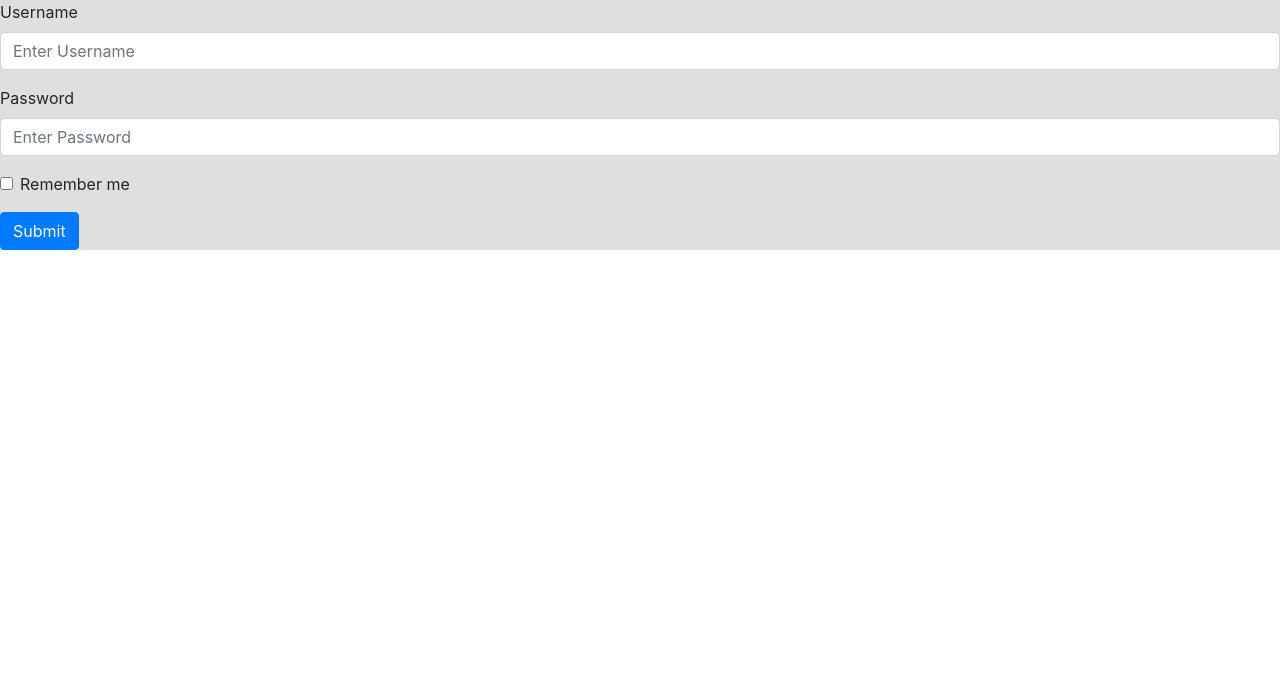
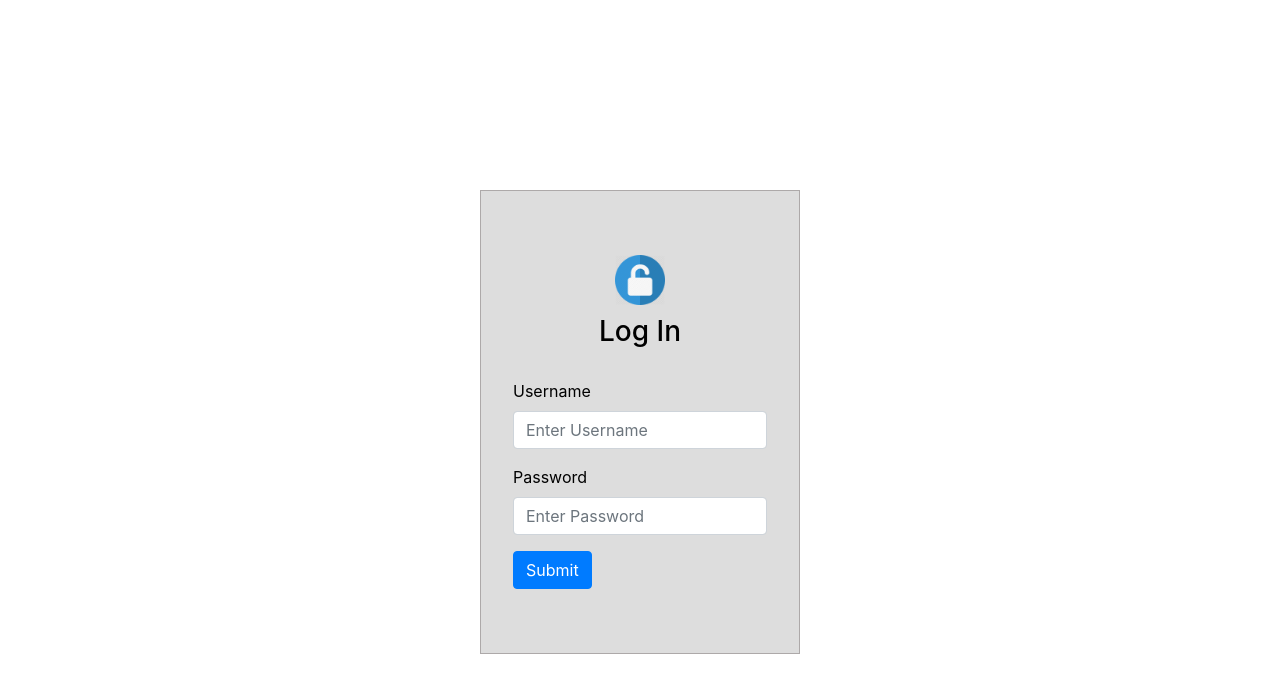
Before and after one commit to tyfonas1/AdminStoreTest, a React (Create React App) app: page /login in a window 1280 px wide. Shown: the top 692 px of the page. Built offline with nearby package versions, Linux system fonts and the light colour scheme.

Commit message:
Done editing login's page CSS

```diff
--- a/src/App.css
+++ b/src/App.css
@@ -38,3 +38,36 @@
   margin-right: auto;
   margin-left: auto;
 }
+.loginform{
+  border: 1px solid rgb(173, 169, 169);
+  padding: 20% 10%;
+  background-color: rgb(221, 221, 221);
+}
+.loginimage{
+  height:auto;
+  width:50px;
+  display: block;
+  margin: auto;
+
+}
+.loginbox{
+  margin: 0;
+  padding: 0;
+  width: 320px;
+  height: 420px;
+  color: black;
+  background-color:rgb(231, 231, 231);
+  top:50%;
+  left:50%;
+  position: absolute;
+  transform: translate(-50%,-50%);
+  box-sizing:border-box;
+}
+.loginbox h3{
+  color:black;
+  text-align: center;
+  margin-top:10px;
+}
+.loginbox Form{
+  margin-top:30px;
+}
--- a/src/components/Login.js
+++ b/src/components/Login.js
@@ -1,7 +1,8 @@
 import React, { Component } from "react";
 import { Form, Button } from "react-bootstrap";
 import Admin from "../Admin";
-
+import "../App.css";
+import LoginImage from "../images/loginImage.png"
 export default class Login extends Component {
   state = {
     username: "",
@@ -29,11 +30,15 @@ export default class Login extends Component {
   };
 
   render() {
+
     if (this.state.authentication == true) {
       return <Admin />;
     } else {
       return (
-        <div>
+        <div className="loginbox">
+          <div className="loginform">
+          <img src={LoginImage} className="loginimage"/>
+          <h3>Log In</h3>
           <Form onSubmit={this.handleSubmit}>
             <Form.Group controlId="Username">
               <Form.Label>Username</Form.Label>
@@ -55,13 +60,11 @@ export default class Login extends Component {
                 onChange={this.handleChangePassword}
               />
             </Form.Group>
-            <Form.Group controlId="Remember">
-              <Form.Check type="checkbox" label="Remember me" />
-            </Form.Group>
             <Button variant="primary" type="submit">
               Submit
             </Button>
           </Form>
+          </div>
         </div>
       );
     }
--- a/src/components/Products.js
+++ b/src/components/Products.js
@@ -38,6 +38,15 @@ export default class Products extends Component {
               </TableRow>
             </TableHead>
             <TableBody>
+              <TableRow>
+                <TableCell align="center">1</TableCell>
+                <TableCell align="center">1001</TableCell>
+                <TableCell align="center">GTX 1080 TI</TableCell>
+                <TableCell align="center">MSI</TableCell>
+                <TableCell>
+                  <img src={image} style={photostyle} />
+                </TableCell>
+              </TableRow>
               <TableRow>
                 <TableCell align="center">1</TableCell>
                 <TableCell align="center">1001</TableCell>
```
Also changed, not shown: src/images/loginImage.png (added).
